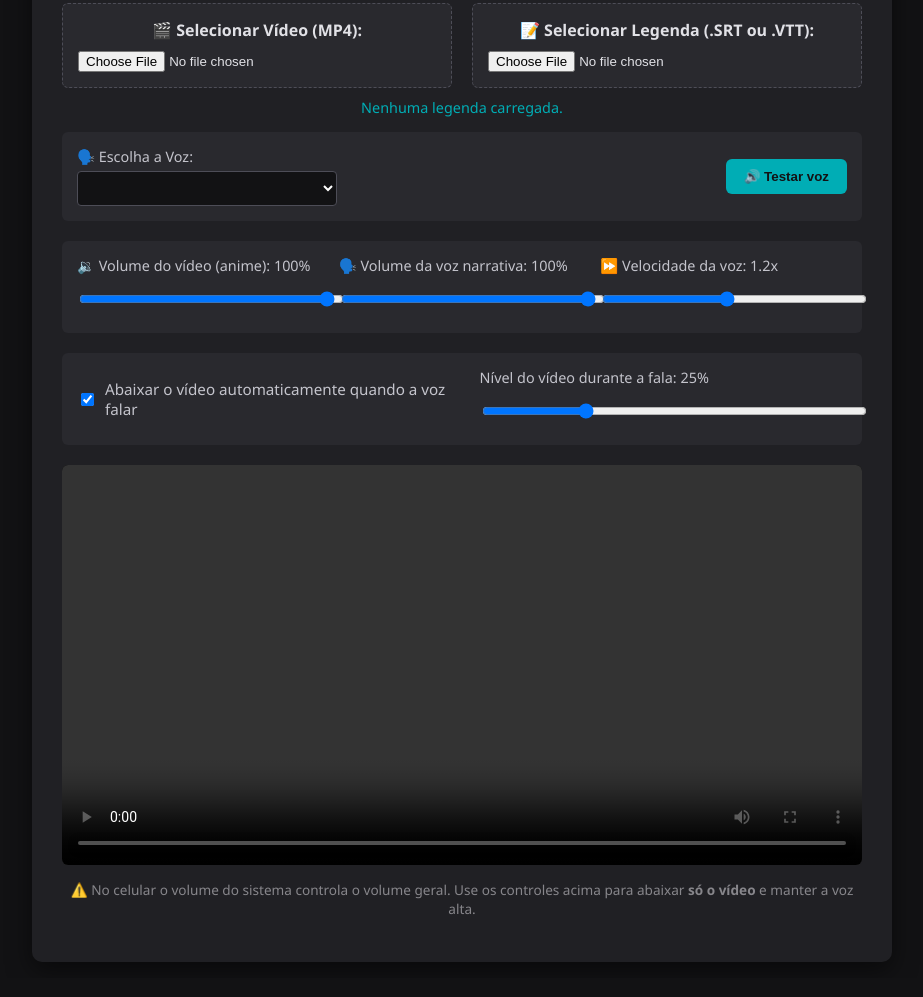
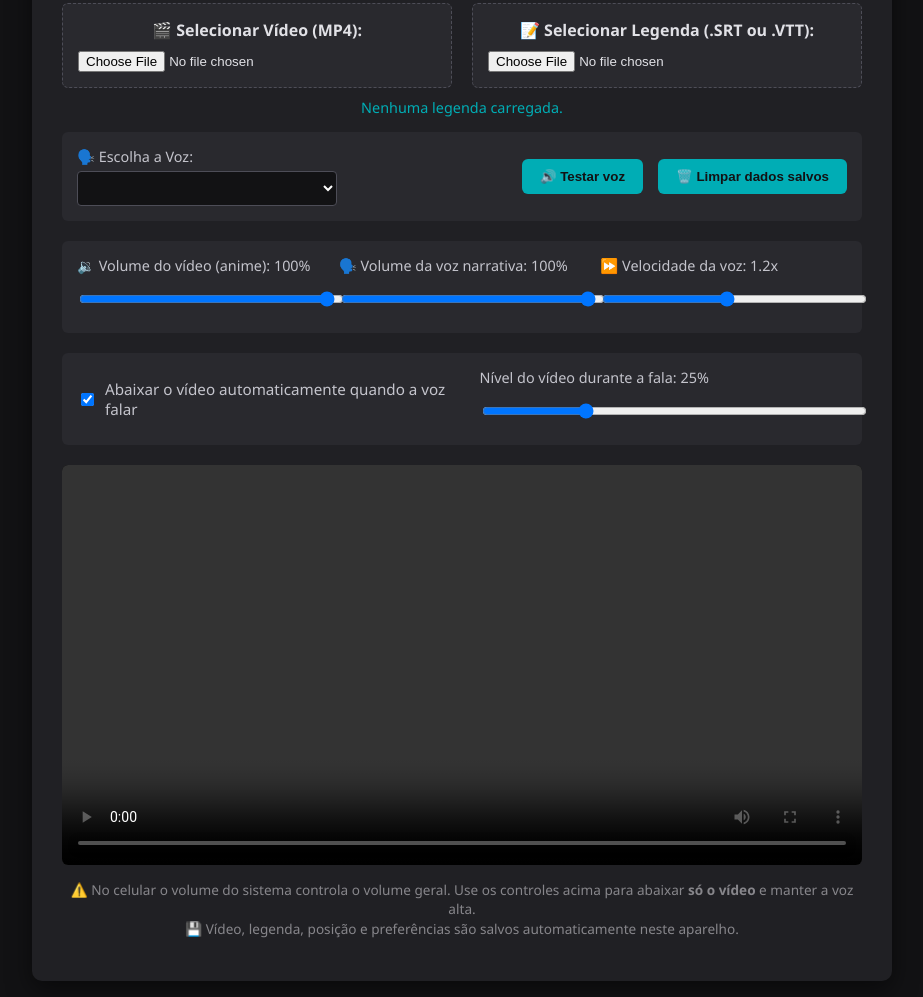
Before and after one commit to Tauan08/-Anime-narrado, a plain HTML site: page index.html in a window 1280 px wide. Shown: the part 170-1167 px from the top of the page, without its empty margins (178-1101 px from the left). Drawn offline with Linux system fonts and the light colour scheme.

Commit message:
Add clear data button and update hint text
Added a button to clear saved data and updated hint text.

```diff
--- a/index.html
+++ b/index.html
@@ -31,6 +31,7 @@
         <select id="voiceSelect"><option value="">Carregando vozes...</option></select>
       </div>
       <button id="testVoice" type="button" class="btn">🔊 Testar voz</button>
+      <button id="clearData" type="button" class="btn btn-secondary">🗑️ Limpar dados salvos</button>
     </div>
 
     <!-- VOLUMES -->
@@ -72,7 +73,8 @@
 
     <p class="hint">
       ⚠️ No celular o volume do sistema controla o volume geral.
-      Use os controles acima para abaixar <strong>só o vídeo</strong> e manter a voz alta.
+      Use os controles acima para abaixar <strong>só o vídeo</strong> e manter a voz alta.<br>
+      💾 Vídeo, legenda, posição e preferências são salvos automaticamente neste aparelho.
     </p>
   </div>
 
```
